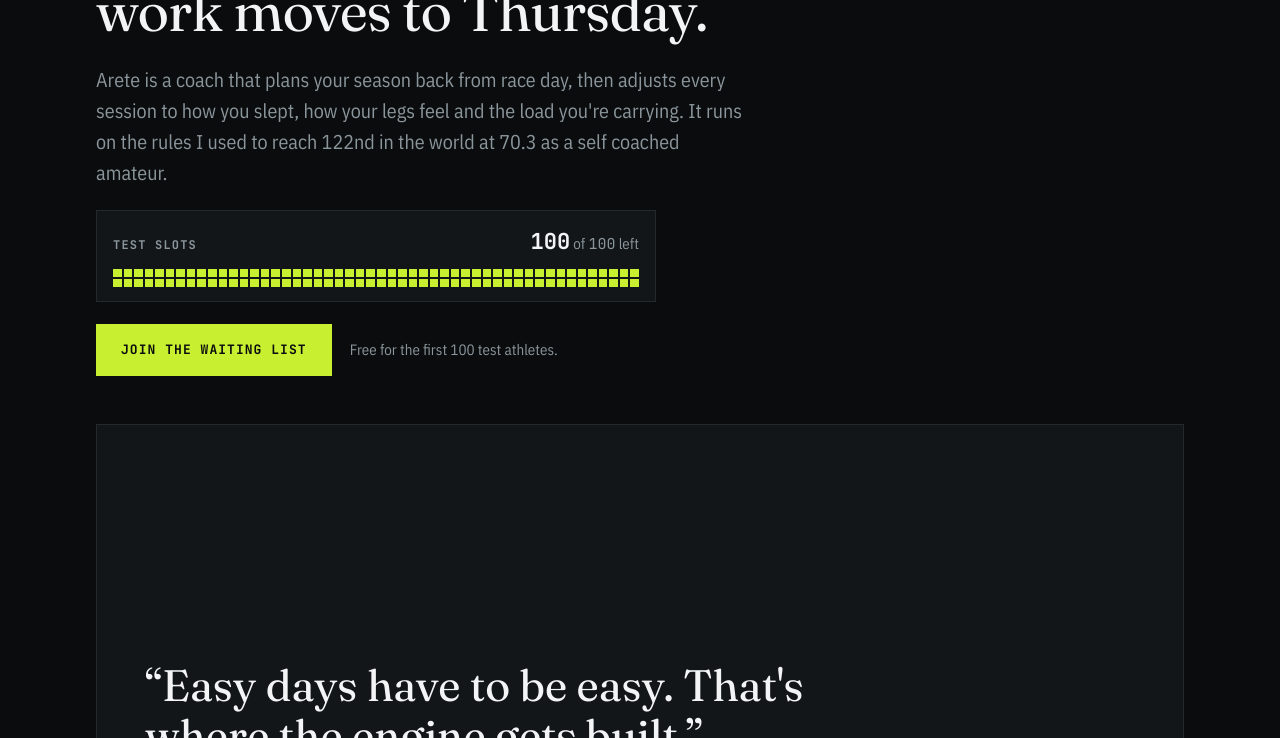
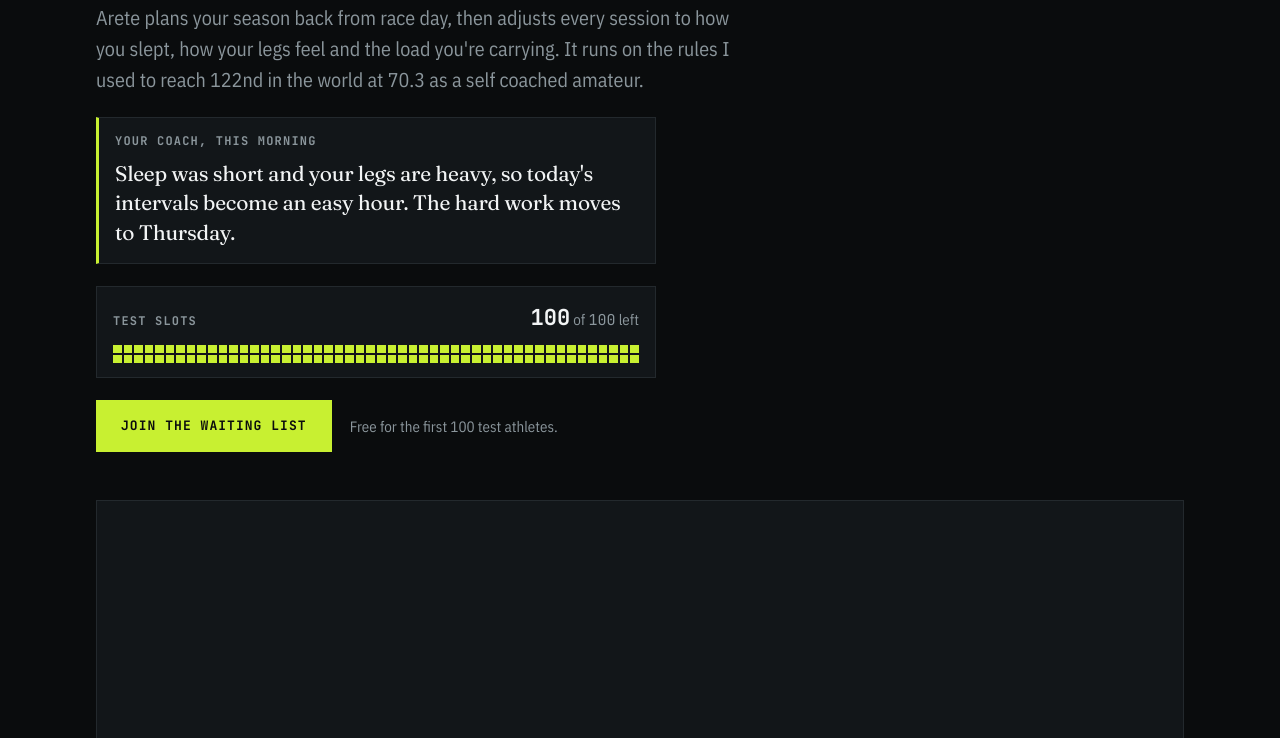
Before and after one commit to davidscode1418/arete-landing, a website: page index.html in a window 1280 px wide. Shown: the part 362-1100 px from the top of the page. Drawn offline with Linux system fonts and the light colour scheme; no server answers.

Commit message:
Clearer hero headline

```diff
--- a/index.html
+++ b/index.html
@@ -11,14 +11,14 @@
   <meta property="og:type" content="website" />
   <meta property="og:url" content="https://areteprograms.net/" />
   <meta property="og:site_name" content="Arete" />
-  <meta property="og:title" content="Arete: the coach that adjusts every day" />
+  <meta property="og:title" content="Arete: a triathlon and running coach that rewrites your plan around how you actually feel" />
   <meta property="og:description" content="An adaptive triathlon and running coach, built on the rules of a self coached top 0.1% amateur. 100 test slots. Join the waiting list." />
   <meta property="og:image" content="https://areteprograms.net/assets/og.png" />
   <meta property="og:image:width" content="1200" />
   <meta property="og:image:height" content="630" />
   <meta property="og:image:alt" content="Arete. Morning. Legs are heavy, so today's intervals become an easy hour." />
   <meta name="twitter:card" content="summary_large_image" />
-  <meta name="twitter:title" content="Arete: the coach that adjusts every day" />
+  <meta name="twitter:title" content="Arete: a triathlon and running coach that rewrites your plan around how you actually feel" />
   <meta name="twitter:description" content="An adaptive triathlon and running coach. 100 test slots. Join the waiting list." />
   <meta name="twitter:image" content="https://areteprograms.net/assets/og.png" />
 
@@ -56,8 +56,13 @@
     </section>
     <section class="hero wrap" aria-labelledby="hero-h">
       <p class="eyebrow"><span class="dot" aria-hidden="true"></span> Coming soon · Triathlon and running</p>
-      <h1 id="hero-h" class="voice">Morning. Sleep was short and your legs are heavy, so <mark>today's intervals become an easy hour</mark>. The hard work moves to Thursday.</h1>
-      <p class="lede">Arete is a coach that plans your season back from race day, then adjusts every session to how you slept, how your legs feel and the load you're carrying. It runs on the rules I used to reach 122nd in the world at 70.3 as a self coached amateur.</p>
+      <h1 id="hero-h" class="voice">A triathlon and running coach that <mark>rewrites your plan around how you actually feel</mark>.</h1>
+      <p class="lede">Arete plans your season back from race day, then adjusts every session to how you slept, how your legs feel and the load you're carrying. It runs on the rules I used to reach 122nd in the world at 70.3 as a self coached amateur.</p>
+
+      <figure class="coach-note">
+        <figcaption class="label">Your coach, this morning</figcaption>
+        <blockquote class="voice">Sleep was short and your legs are heavy, so today's intervals become an easy hour. The hard work moves to Thursday.</blockquote>
+      </figure>
 
       <div class="slots" id="slots" aria-live="polite">
         <div class="slots-text">
--- a/styles.css
+++ b/styles.css
@@ -351,6 +351,23 @@ body::before {
   max-width: 60ch;
   font-size: clamp(17px, 1.9vw, 20px);
   color: var(--muted);
+}
+
+.coach-note {
+  display: grid;
+  gap: 8px;
+  max-width: 560px;
+  margin: 0;
+  padding: 14px 16px 16px;
+  background: var(--surface);
+  border: 1px solid var(--line);
+  border-left: 3px solid var(--rule);
+}
+
+.coach-note blockquote {
+  margin: 0;
+  font-size: clamp(18px, 2vw, 21px);
+  line-height: 1.4;
 }
 
 .slots {
```
